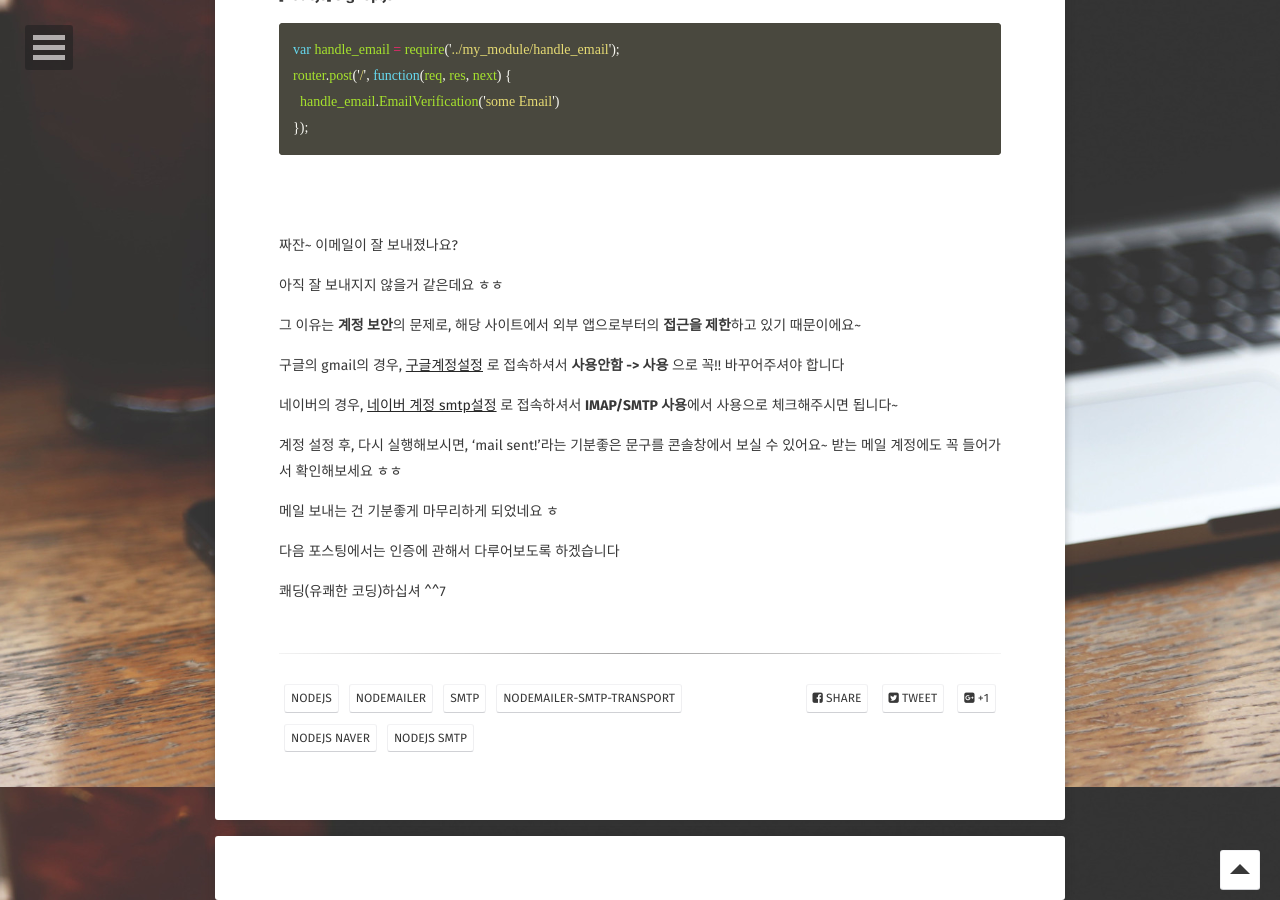
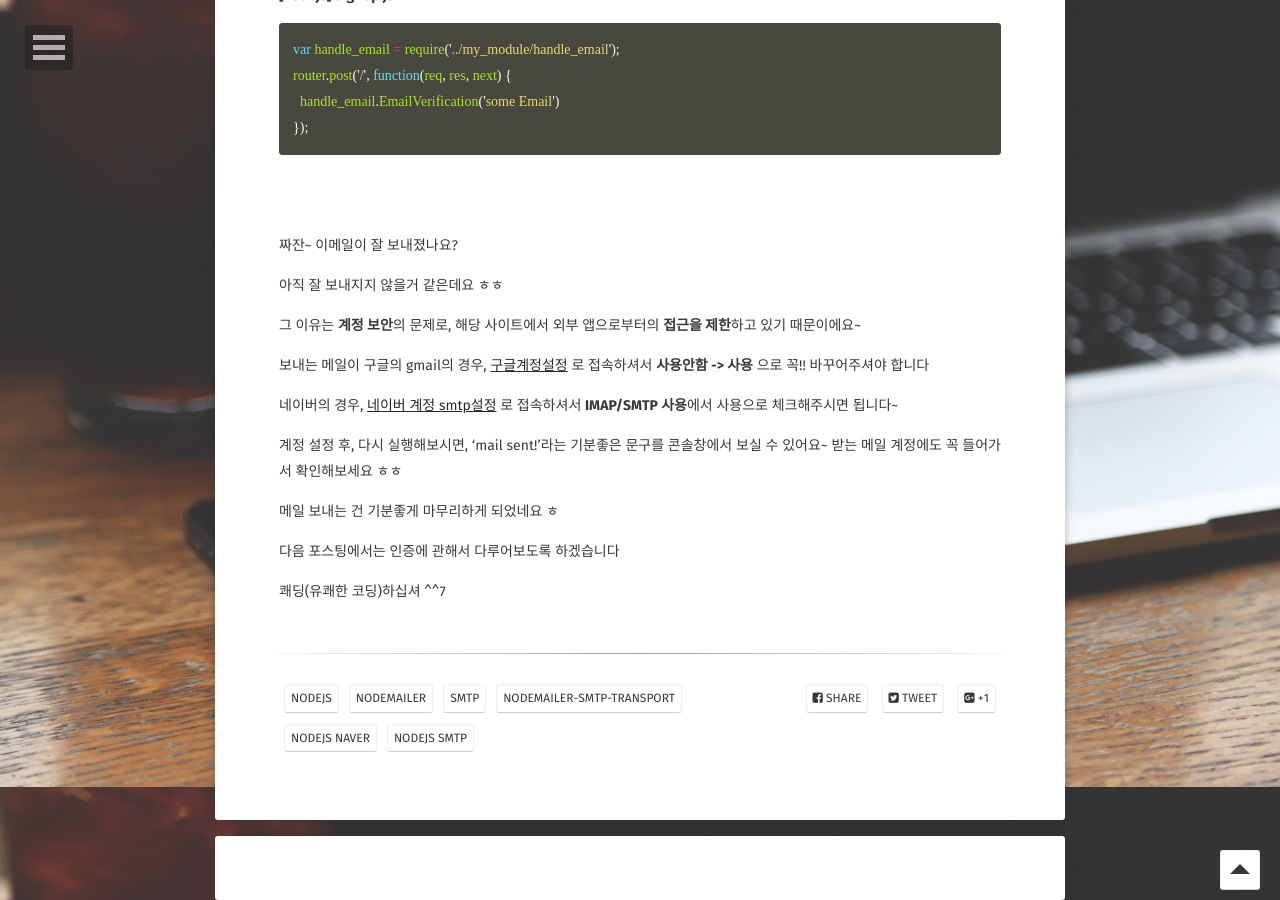
Before and after one commit to plan5886/plan5886.github.io, a Jekyll site: the page built from _posts/2019-12-15-[nodejs]nodemailer with naver.md, in a window 1280 px wide and 900 px high, scrolled down 2813 px. Built offline with Jekyll 4.4.1, drawn with Linux system fonts in a browser that asks for light colours; some web fonts are replaced; comment, search, counter and statistics services are not loaded.

Commit message:
Update 2019-12-15-[nodejs]nodemailer with naver.md

```diff
--- a/_posts/2019-12-15-[nodejs]nodemailer with naver.md
+++ b/_posts/2019-12-15-[nodejs]nodemailer with naver.md
@@ -103,6 +103,7 @@ router.post('/', function(req, res, next) {
 
 그 이유는 **계정 보안**의 문제로, 해당 사이트에서 외부 앱으로부터의 **접근을 제한**하고 있기 때문이에요~
 
+보내는 메일이
 구글의 gmail의 경우, [구글계정설정](https://myaccount.google.com/lesssecureapps) 로 접속하셔서 **사용안함 -> 사용** 으로 꼭!! 바꾸어주셔야 합니다
 
 네이버의 경우, [네이버 계정 smtp설정](https://mail.naver.com/option/imap) 로 접속하셔서 **IMAP/SMTP 사용**에서 사용으로 체크해주시면 됩니다~
```
